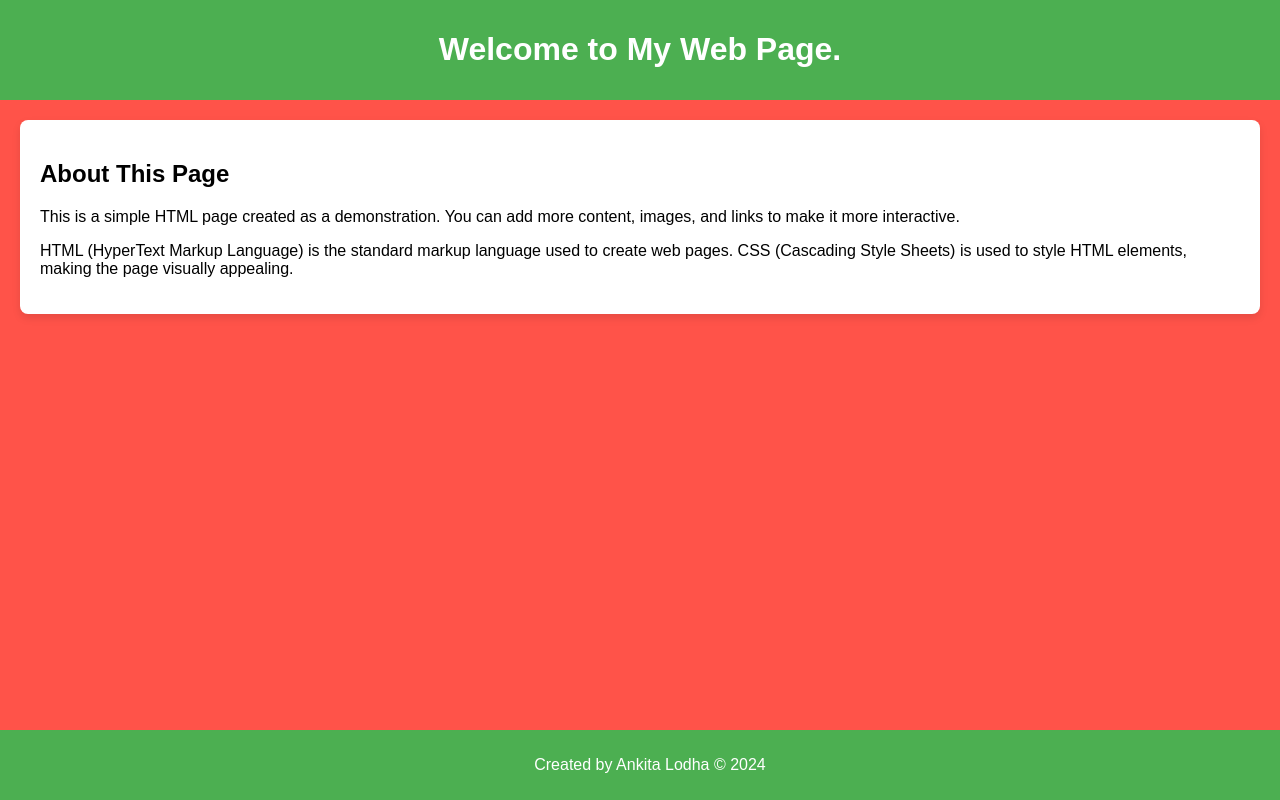
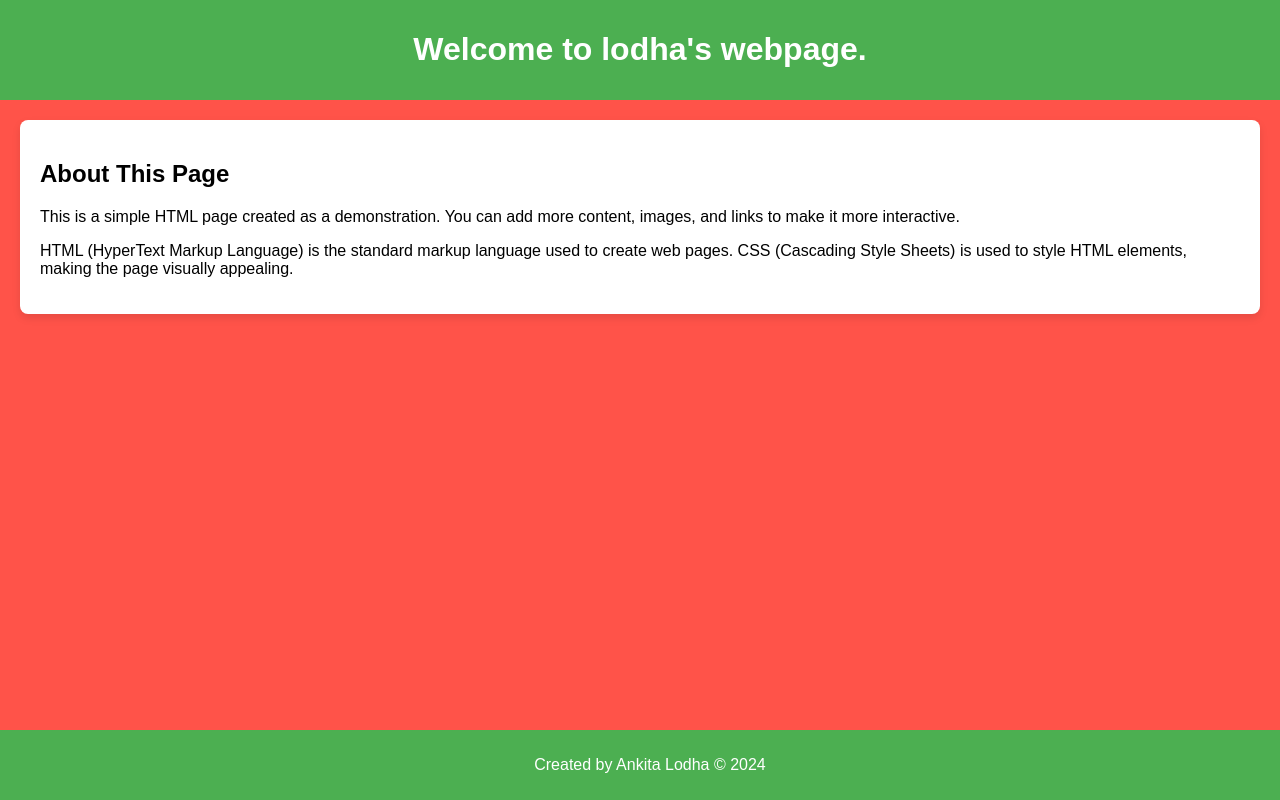
Before and after one commit to ankitalodha05/docker-jenkins-repo, a plain HTML site: page index.html in a window 1280 px wide. Drawn offline with Linux system fonts and the light colour scheme.

Commit message:
Update index.html

```diff
--- a/index.html
+++ b/index.html
@@ -39,7 +39,7 @@
 <body>
 
 <header>
-    <h1>Welcome to My Web Page. </h1>
+    <h1>Welcome to lodha's webpage. </h1>
 </header>
 
 <main>
```
